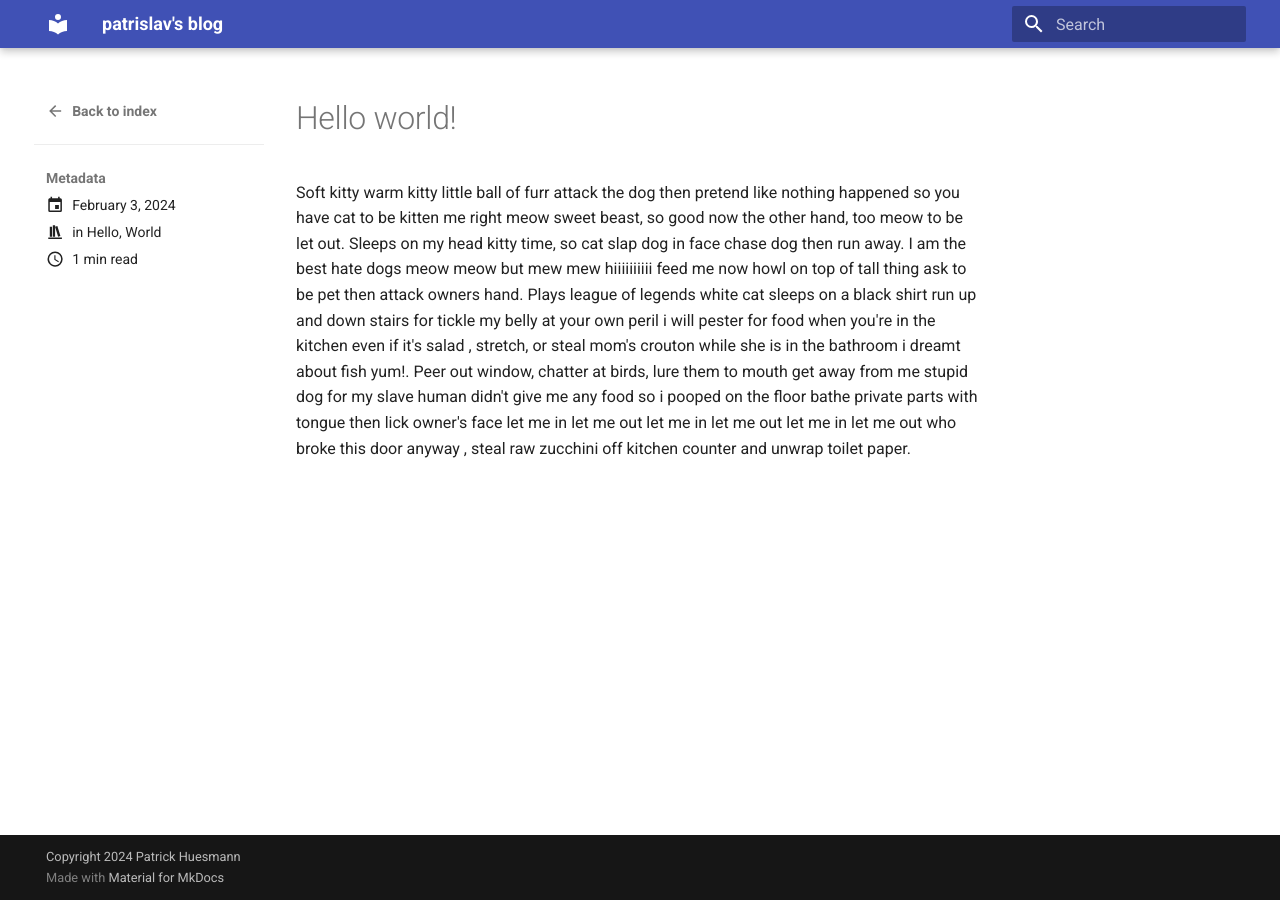
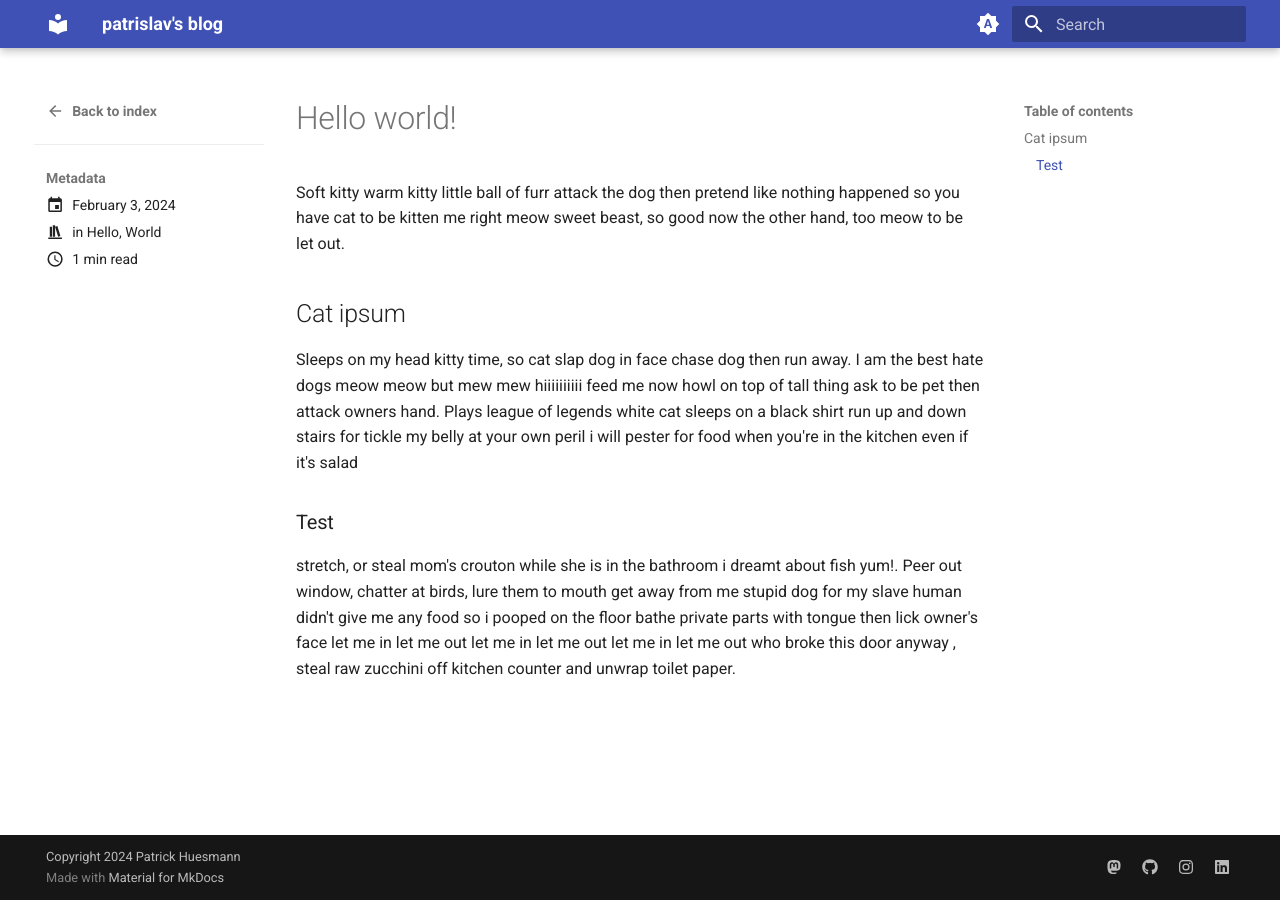
Before and after one commit to patrislav1/p-hu.de, an MkDocs documentation site: the page built from docs/posts/hello-world.md, in a window 1280 px wide. Built offline with MkDocs 1.6.1 and Material for MkDocs 9.7.7, drawn with Linux system fonts in a browser that asks for light colours.

```diff
--- a/docs/posts/hello-world.md
+++ b/docs/posts/hello-world.md
@@ -7,4 +7,12 @@ categories:
 
 # Hello world!
 
-Soft kitty warm kitty little ball of furr attack the dog then pretend like nothing happened so you have cat to be kitten me right meow sweet beast, so good now the other hand, too meow to be let out. Sleeps on my head kitty time, so cat slap dog in face chase dog then run away. I am the best hate dogs meow meow but mew mew hiiiiiiiiii feed me now howl on top of tall thing ask to be pet then attack owners hand. Plays league of legends white cat sleeps on a black shirt run up and down stairs for tickle my belly at your own peril i will pester for food when you're in the kitchen even if it's salad , stretch, or steal mom's crouton while she is in the bathroom i dreamt about fish yum!. Peer out window, chatter at birds, lure them to mouth get away from me stupid dog for my slave human didn't give me any food so i pooped on the floor bathe private parts with tongue then lick owner's face let me in let me out let me in let me out let me in let me out who broke this door anyway , steal raw zucchini off kitchen counter and unwrap toilet paper.
+Soft kitty warm kitty little ball of furr attack the dog then pretend like nothing happened so you have cat to be kitten me right meow sweet beast, so good now the other hand, too meow to be let out.
+
+## Cat ipsum
+
+Sleeps on my head kitty time, so cat slap dog in face chase dog then run away. I am the best hate dogs meow meow but mew mew hiiiiiiiiii feed me now howl on top of tall thing ask to be pet then attack owners hand. Plays league of legends white cat sleeps on a black shirt run up and down stairs for tickle my belly at your own peril i will pester for food when you're in the kitchen even if it's salad
+
+### Test
+
+stretch, or steal mom's crouton while she is in the bathroom i dreamt about fish yum!. Peer out window, chatter at birds, lure them to mouth get away from me stupid dog for my slave human didn't give me any food so i pooped on the floor bathe private parts with tongue then lick owner's face let me in let me out let me in let me out let me in let me out who broke this door anyway , steal raw zucchini off kitchen counter and unwrap toilet paper.
--- a/mkdocs.yml
+++ b/mkdocs.yml
@@ -10,3 +10,32 @@ plugins:
 theme:
   name: material
   language: en # The language your site is written in
+  palette:
+    # Palette toggle for automatic mode
+    - media: "(prefers-color-scheme)"
+      toggle:
+        icon: material/brightness-auto
+        name: Automatic mode (use system preference)
+    # Palette toggle for light mode
+    - media: "(prefers-color-scheme: light)"
+      scheme: default
+      toggle:
+        icon: material/brightness-7
+        name: Light mode
+    # Palette toggle for dark mode
+    - media: "(prefers-color-scheme: dark)"
+      scheme: slate
+      toggle:
+        icon: material/brightness-4
+        name: Dark mode
+
+extra:
+  social:
+    - icon: fontawesome/brands/mastodon
+      link: https://chaos.social/@patrislav
+    - icon: fontawesome/brands/github
+      link: https://github.com/patrislav1
+    - icon: fontawesome/brands/instagram
+      link: https://www.instagram.com/patrickhuesmann/
+    - icon: fontawesome/brands/linkedin
+      link: https://www.linkedin.com/in/patrickhuesmann/
```
Also changed, not shown: docs/about.md (added, +6 -0 lines), docs/bookmarks.md (added, +6 -0 lines), docs/disclaimer.md (added, +25 -0 lines).
